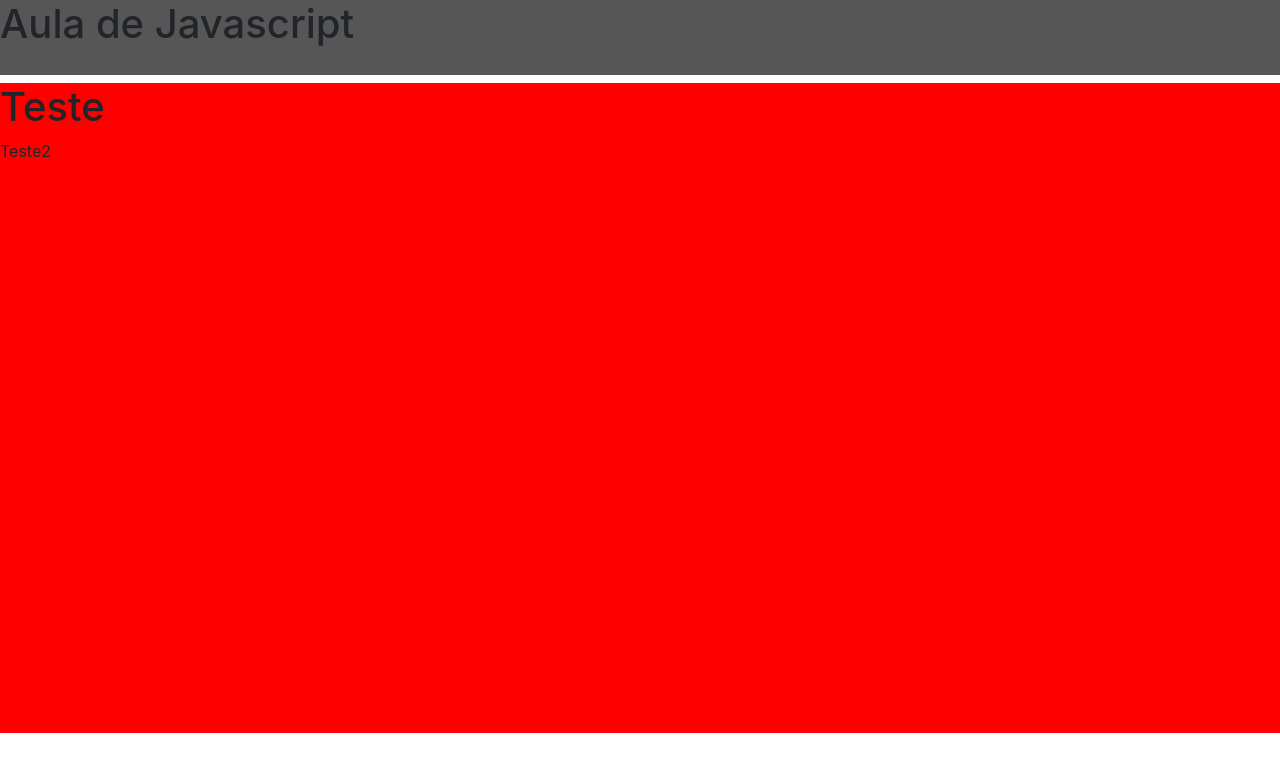
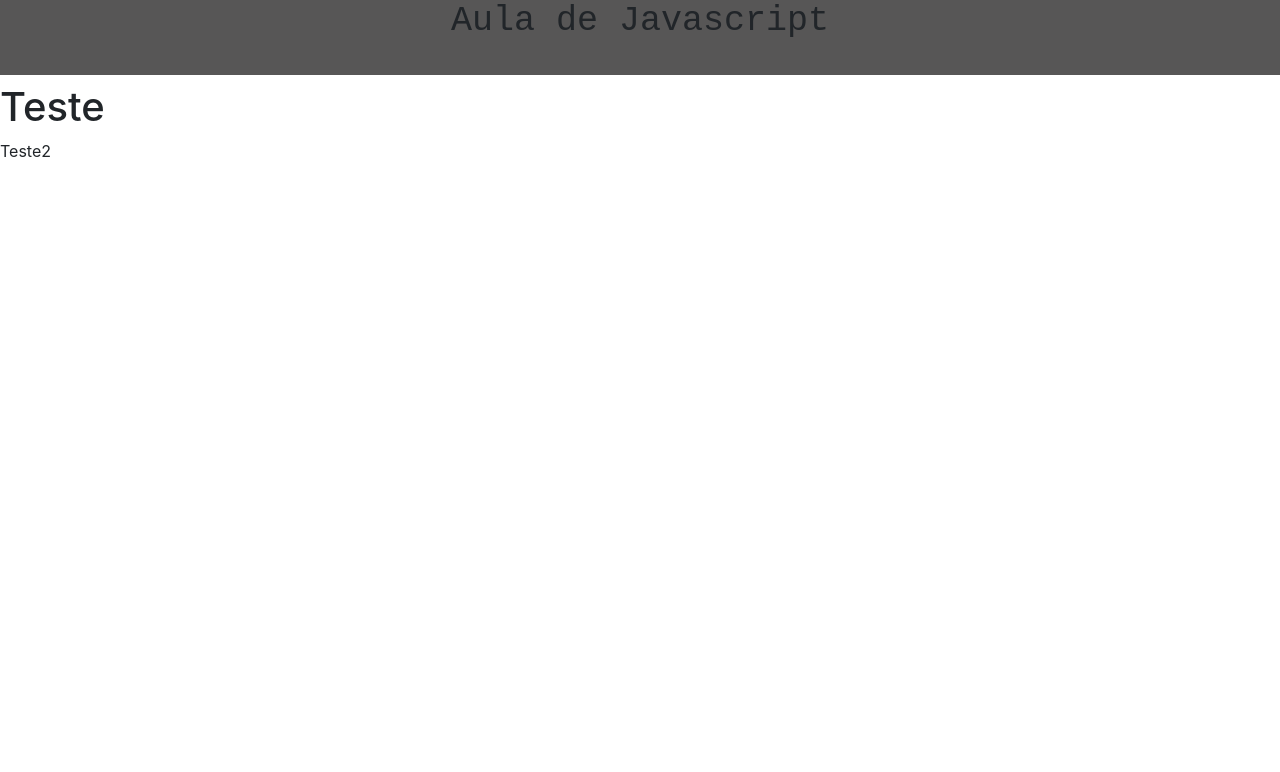
Before and after one commit to diogofalardo/AulaJavaScript, a plain HTML site: page index.html in a window 1280 px wide. Drawn offline with nearby package versions, Linux system fonts and the light colour scheme.

Commit message:
Update main.css

```diff
--- a/main.css
+++ b/main.css
@@ -3,10 +3,13 @@ header > h1{
     right: 0;
     height: 75px;
     background-color: rgb(87, 86, 86);
+    text-align: center;
+    font: 900 bolder italic;
+    font-family: 'Courier New', Courier, monospace;
+    font-size: 35px;
 }
 
 main > div {
-    background-color: red;
     width: 1300px;
     height: 650px;
 }
```
